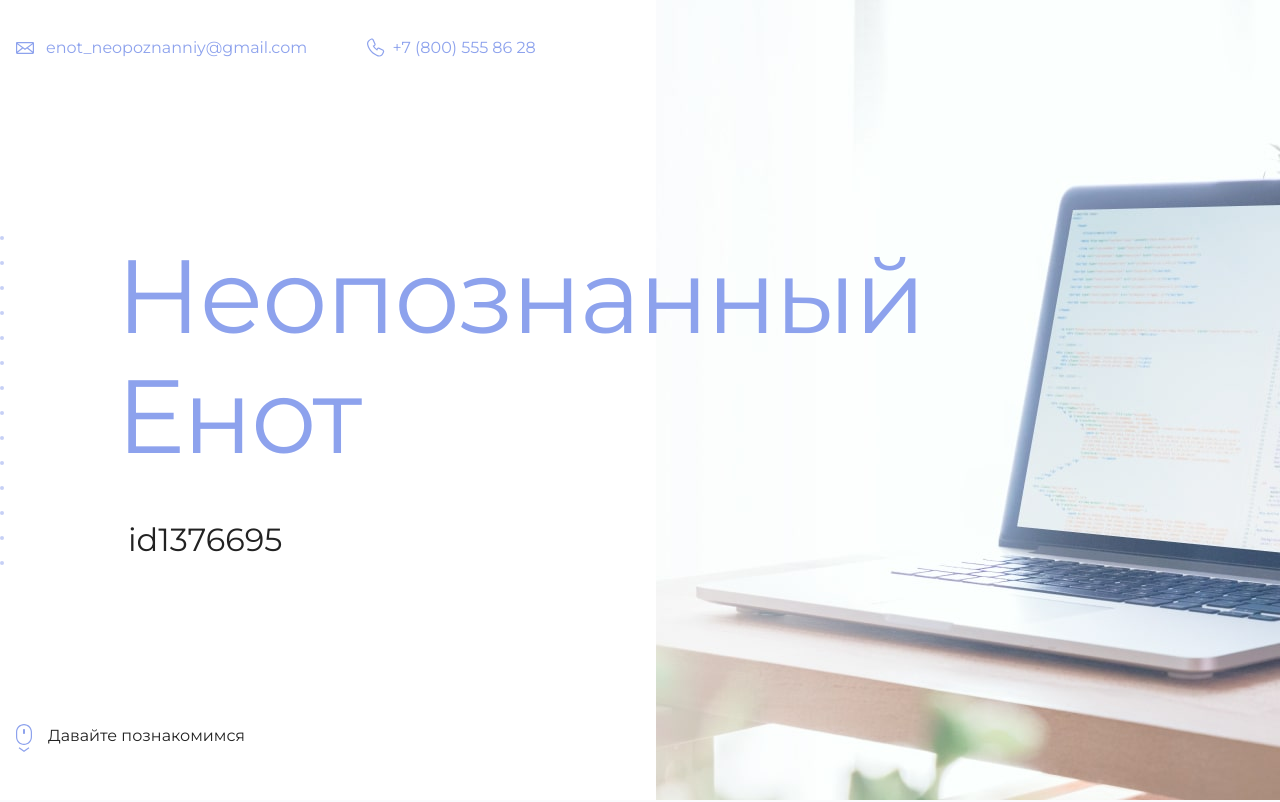
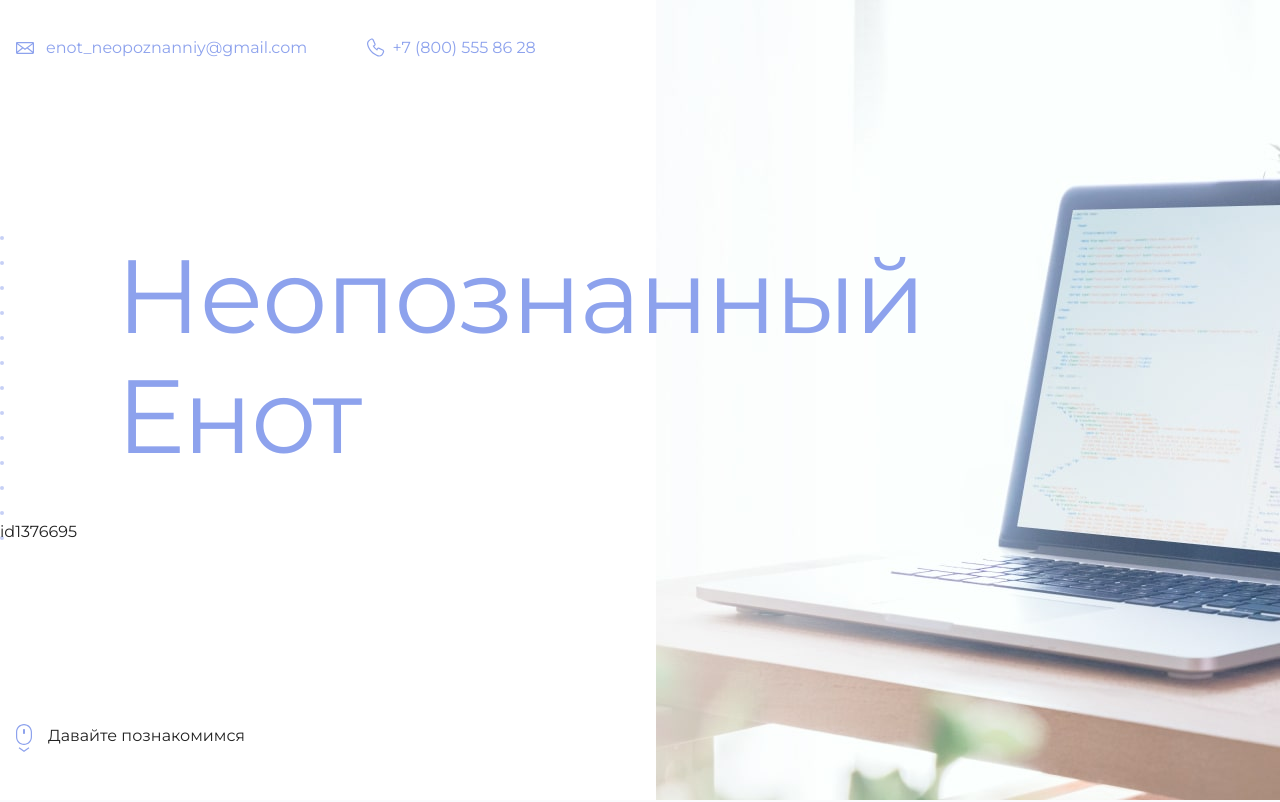
Before and after one commit to weer-inho/my-site, a plain HTML site: page index.html in a window 1280 px wide. Shown: the top 802 px of the page. Drawn offline with Linux system fonts and the light colour scheme.

Commit message:
Update index.html

```diff
--- a/index.html
+++ b/index.html
@@ -19,7 +19,7 @@
       <section class="hero-image">
         <div class="container">
           <h1 class="heading">Неопознанный Енот</h1>
-          <p>id1376695</p>
+          id1376695
         </div>
       </section>
 
```
